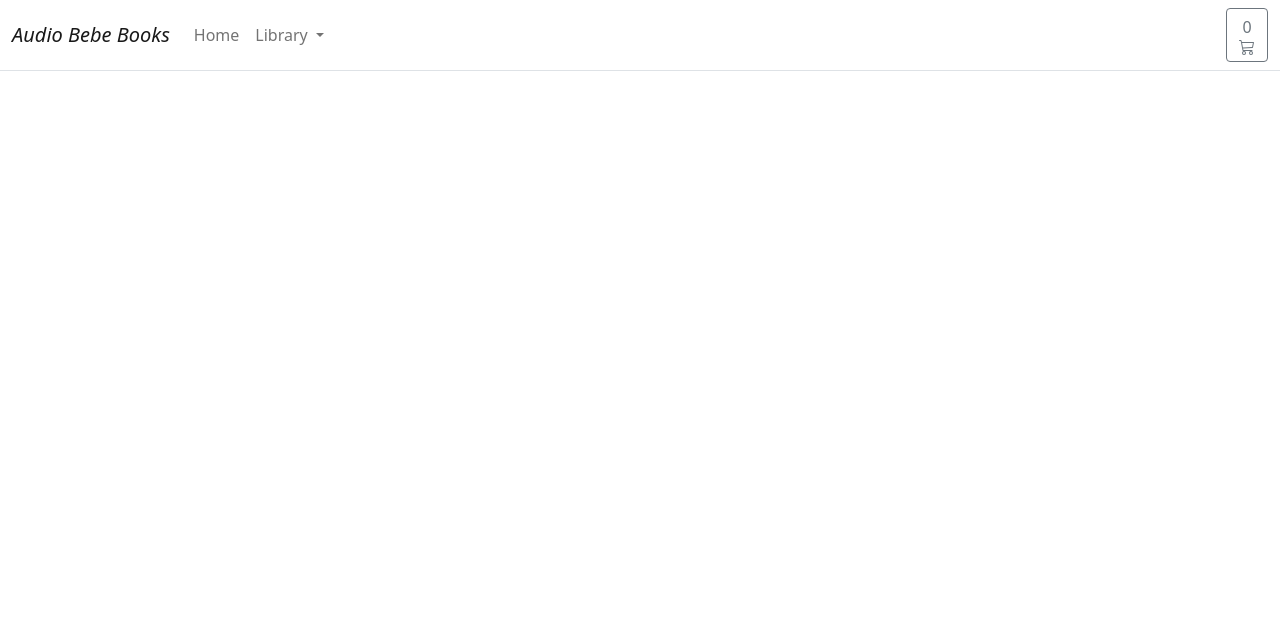
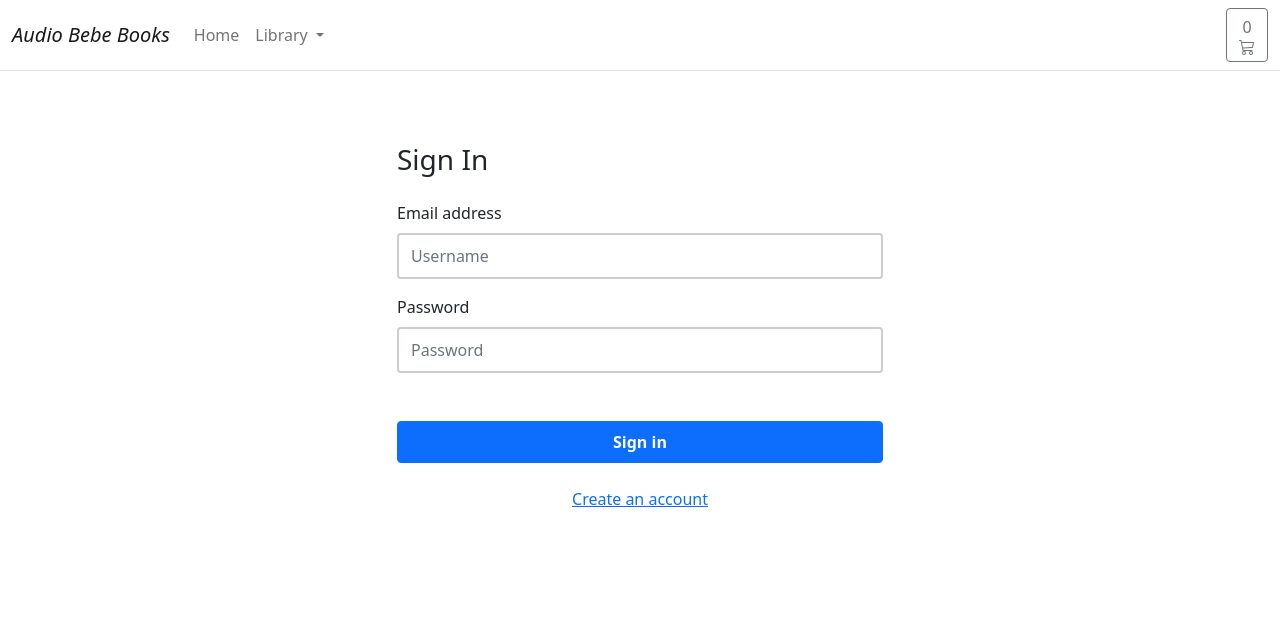
Before and after one commit to MariusBujor/ecommerce1, a Django app: page /account/login/ in a window 1280 px wide. Shown: the top 630 px of the page. Run offline with Django 3.2, Linux system fonts and the light colour scheme; data that the repository does not hold is empty.

Commit message:
Adding the form for the login page

```diff
--- a/templates/account/registration/login.html
+++ b/templates/account/registration/login.html
@@ -14,4 +14,44 @@
     }
 </style>
 
+<div class="container-fluid">
+    <div class="row no-gutter">
+        <div class="col-md-12">
+            <div class="login d-flex align-items-center py-5">
+                <div class="container">
+                    <div class="row">
+                        <div class="col-12 col-lg-6 mx-auto">
+                             <form class="account-form p-4 rounded" action="{% url 'account:login' %}" method="post">
+
+                                {% csrf_token %}
+                                <h3 class="mb-4">Sign In</h3>
+
+                                {% if form.errors %}
+                                <div class="alert alert-primary" role="alert">
+                                    Error: Username or Password not correct!
+                                </div>
+                                {% endif %}
+
+                                <label class="form-label">{{ form.username.label}}</label>
+                                {{ form.username}}
+
+                                <label class="form-label">{{ form.password.label}}</label>
+                                {{ form.password}}
+                                <div class="d-grid gap-2">
+                                    <input type="hidden" name="next" value="{{ next }}">
+                                    <button class="btn btn-primary py-2 mb-4 mt-5 fw-bold" type="submit" value="Log-in">Sign in
+                                    </button>
+                                </div>
+                                <p class="text-center pb-3">
+                                    <a href="{% url "account:register" %}">Create an account</a>
+                                </p>
+                            </form>
+                        </div>
+                    </div>
+                </div>
+            </div>
+        </div>
+    </div>
+</div>
+
 {% endblock %}
```
Also changed, not shown: account/forms.py (+0 -8 lines), db.sqlite3.
